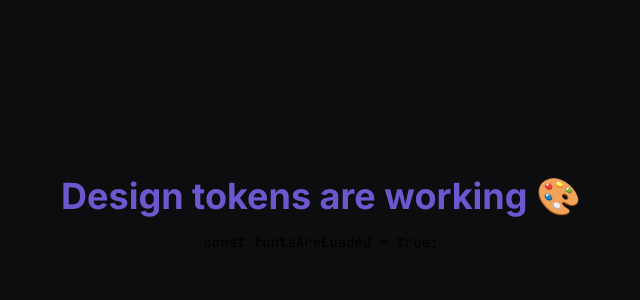
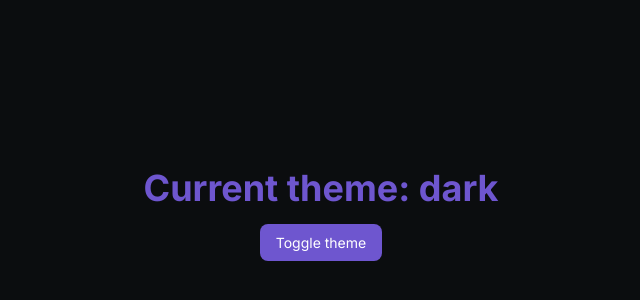
Before and after one commit to varshitha2108/-codeatlas-ai, a React (Vite) app in the folder frontend/: page / in a window 1280 px wide. Shown: the part 186-486 px from the top of the page, without its empty margins (319-959 px from the left). Built offline with nearby package versions, Linux system fonts and the light colour scheme.

Commit message:
Add ThemeContext with light/dark toggle and localStorage persistence

```diff
--- a/frontend/index.html
+++ b/frontend/index.html
@@ -1,6 +1,5 @@
 <!doctype html>
 <html lang="en">
-  <head>
     <meta charset="UTF-8" />
     <link rel="icon" type="image/svg+xml" href="/favicon.svg" />
     <meta name="viewport" content="width=device-width, initial-scale=1.0" />
--- a/frontend/src/App.tsx
+++ b/frontend/src/App.tsx
@@ -1,8 +1,17 @@
+import { useTheme } from './context/ThemeContext'
+
 function App() {
+  const { theme, toggleTheme } = useTheme()
+
   return (
     <div className="flex h-screen items-center justify-center bg-canvas flex-col gap-4">
-      <h1 className="text-4xl font-bold text-accent">Design tokens are working 🎨</h1>
-      <code className="text-primary">const fontsAreLoaded = true;</code>
+      <h1 className="text-4xl font-bold text-accent">Current theme: {theme}</h1>
+      <button
+        onClick={toggleTheme}
+        className="px-4 py-2 rounded-md bg-accent text-white font-sans"
+      >
+        Toggle theme
+      </button>
     </div>
   )
 }
--- /dev/null
+++ b/frontend/src/context/ThemeContext.tsx
@@ -0,0 +1,37 @@
+import { createContext, useContext, useEffect, type ReactNode } from 'react'
+import { useLocalStorage } from '../shared/hooks/useLocalStorage'
+
+type Theme = 'light' | 'dark'
+
+interface ThemeContextValue {
+  theme: Theme
+  toggleTheme: () => void
+}
+
+const ThemeContext = createContext<ThemeContextValue | undefined>(undefined)
+
+export function ThemeProvider({ children }: { children: ReactNode }) {
+  const [theme, setTheme] = useLocalStorage<Theme>('codeatlas-theme', 'dark')
+
+  useEffect(() => {
+    document.documentElement.setAttribute('data-theme', theme)
+  }, [theme])
+
+  const toggleTheme = () => {
+    setTheme(theme === 'dark' ? 'light' : 'dark')
+  }
+
+  return (
+    <ThemeContext.Provider value={{ theme, toggleTheme }}>
+      {children}
+    </ThemeContext.Provider>
+  )
+}
+
+export function useTheme() {
+  const context = useContext(ThemeContext)
+  if (context === undefined) {
+    throw new Error('useTheme must be used within a ThemeProvider')
+  }
+  return context
+}
--- a/frontend/src/main.tsx
+++ b/frontend/src/main.tsx
@@ -4,9 +4,12 @@ import '@fontsource-variable/inter'
 import '@fontsource/jetbrains-mono'
 import './index.css'
 import App from './App.tsx'
+import { ThemeProvider } from './context/ThemeContext.tsx'
 
 createRoot(document.getElementById('root')!).render(
   <StrictMode>
-    <App />
+    <ThemeProvider>
+      <App />
+    </ThemeProvider>
   </StrictMode>,
 )
--- /dev/null
+++ b/frontend/src/shared/hooks/useLocalStorage.ts
@@ -0,0 +1,15 @@
+import { useState } from 'react'
+
+export function useLocalStorage<T>(key: string, defaultValue: T) {
+  const [value, setValue] = useState<T>(() => {
+    const stored = localStorage.getItem(key)
+    return stored !== null ? JSON.parse(stored) : defaultValue
+  })
+
+  const setAndPersist = (newValue: T) => {
+    setValue(newValue)
+    localStorage.setItem(key, JSON.stringify(newValue))
+  }
+
+  return [value, setAndPersist] as const
+}
```
